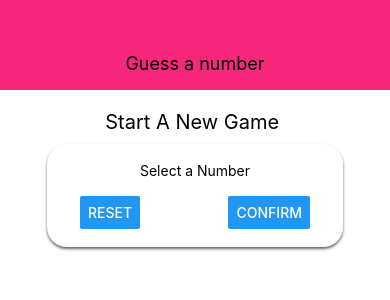
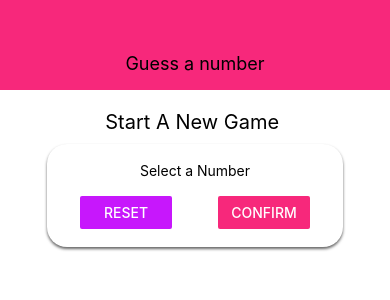
Before and after one commit to TaSiya/guess-number-react-native, a React Native app: screen / in a window 390 px wide. Shown: the top 300 px of the page. Built offline with nearby package versions, Linux system fonts and the light colour scheme.

Commit message:
adding constant styling and adding view for buttons to make them same size

```diff
--- a/components/Header.js
+++ b/components/Header.js
@@ -1,5 +1,6 @@
 import React from 'react'
 import { View, Text, StyleSheet} from 'react-native'
+import Color from '../constants/color'
 
 const Header = props => {
   return (
@@ -14,7 +15,7 @@
     width: '100%',
     height: 90,
     paddingTop: 36,
-    backgroundColor: '#f7287b',
+    backgroundColor: Color.primary,
     alignItems: 'center',
     justifyContent: 'center'
   },
--- /dev/null
+++ b/constants/color.js
@@ -0,0 +1,4 @@
+export default {
+  primary: '#f7287b',
+  accent: '#c717fc'
+}
--- a/screens/StartGameScreen.js
+++ b/screens/StartGameScreen.js
@@ -1,6 +1,7 @@
 import React from 'react'
 import { View, Text, StyleSheet, TextInput, Button } from 'react-native'
 import Card from '../components/Card'
+import Colors from '../constants/color'
 
 const  StartGameScreen = props => {
   return (
@@ -10,8 +11,8 @@
         <Text>Select a Number</Text>
         <TextInput  />
         <View style={styles.buttonContainer}>
-          <Button title="reset" onPress={() => {}} />
-          <Button title="Confirm" onPress={() => {}} />
+          <View style={styles.buttonSize}><Button  title="reset" onPress={() => {}} color={Colors.accent}/></View>
+          <View style={styles.buttonSize}><Button  title="Confirm" onPress={() => {}} color={Colors.primary} /></View>
         </View>
       </Card>
     </View>
@@ -38,6 +39,9 @@
     width: '100%',
     justifyContent: 'space-between',
     paddingHorizontal: 15
+  },
+  buttonSize: {
+    width: '40%'
   }
 })
 
```
